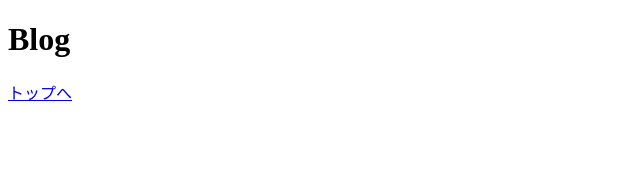
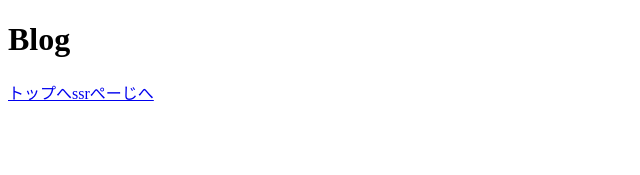
Before and after one commit to kei-1313/Nextjs-practice, a Next.js app: page /blog in a window 1280 px wide. Shown: the top 175 px of the page, without its empty margins (0-640 px from the left). Built offline with nearby package versions, Linux system fonts and the light colour scheme.

Commit message:
ssrの挙動確認

```diff
--- a/src/pages/blog/index.js
+++ b/src/pages/blog/index.js
@@ -9,6 +9,9 @@ function Blog() {
       <Link href="/">
         トップへ
       </Link>
+      <Link href="/ssr">
+        ssrぺーじへ
+      </Link>
     </div>
   )
 }
```
Also changed, not shown: src/pages/ssr/index.js (+10 -4 lines).
